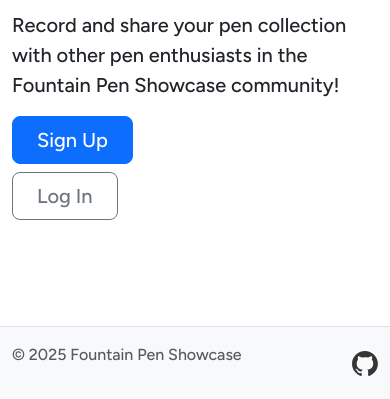
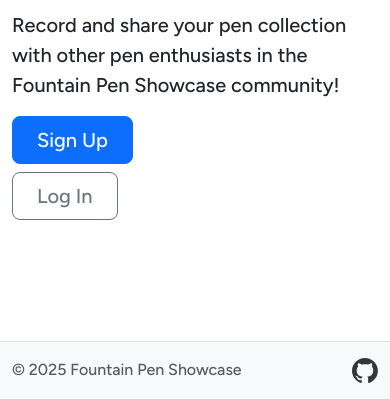
Before and after one commit to jcstlo/fp-showcase, a Django app: template templates/home.html in a window 390 px wide. Shown: the part 445-844 px from the top of the page. Run offline with Django 5.2, Linux system fonts and the light colour scheme; the template is opened without the code that fills it, so the values that code supplies are empty; parts of the project's set-up code (start-up, migrations or seed data) failed here and were passed over.

Commit message:
Remove unnecessary footer margin on mobile widths

```diff
--- a/templates/_base.html
+++ b/templates/_base.html
@@ -98,7 +98,7 @@
       <footer class="footer py-3 border-top bg-light mt-auto">
         <div class="container d-flex flex-wrap justify-content-between align-items-center">
           <div class="col-md-4 d-flex align-items-center">
-            <span class="mb-3 mb-md-0 text-body-secondary">&copy; 2025 Fountain Pen Showcase</span>
+            <span class="mb-md-0 text-body-secondary">&copy; 2025 Fountain Pen Showcase</span>
           </div>
 
           <ul class="nav col-md-4 justify-content-end list-unstyled d-flex">
```
